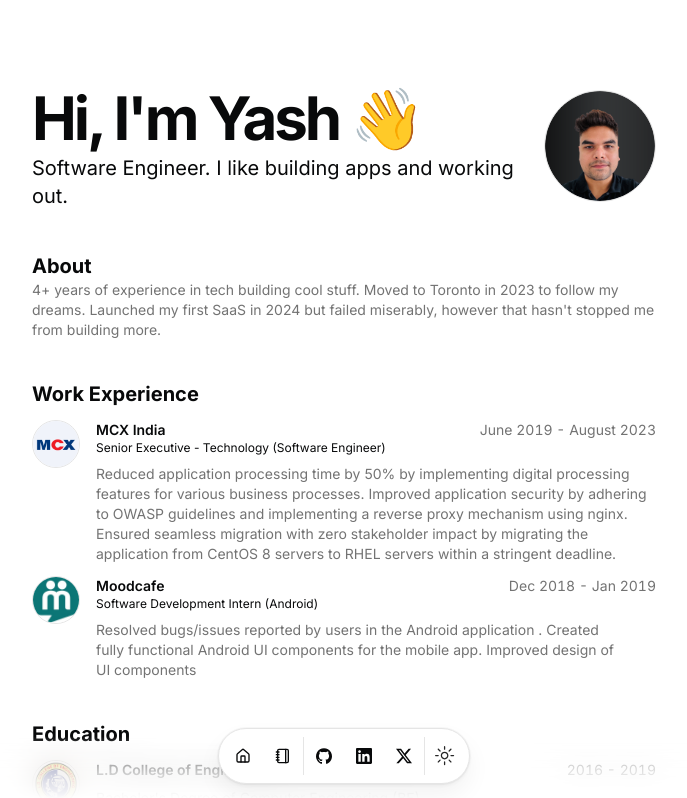
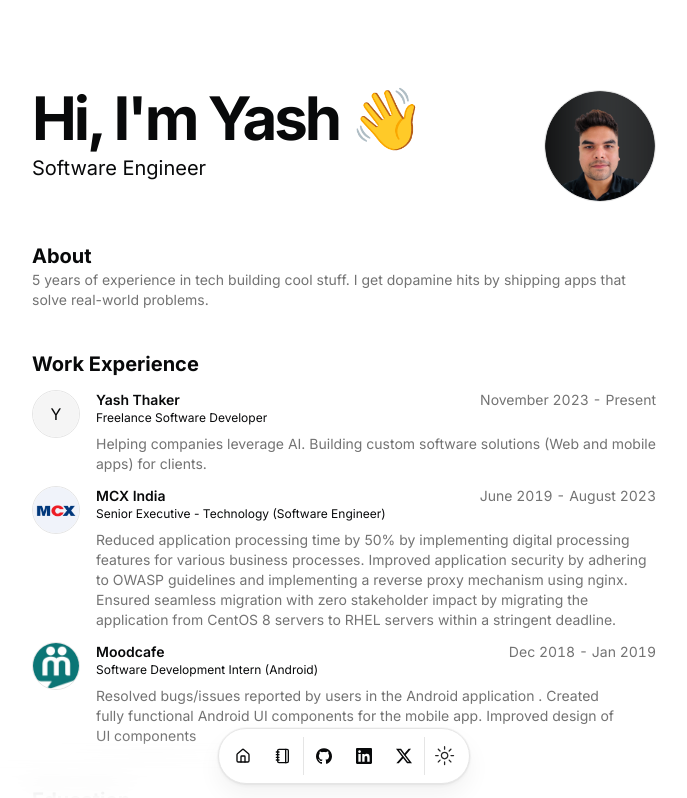
Before and after one commit to october7sveryown/portfolio-new, a Next.js app: page / in a window 1280 px wide. Shown: the top 798 px of the page, without its empty margins (296-983 px from the left). Built offline with nearby package versions, Linux system fonts and the light colour scheme.

Commit message:
Update resume.tsx

```diff
--- a/src/data/resume.tsx
+++ b/src/data/resume.tsx
@@ -10,9 +10,9 @@ export const DATA = {
   location: "Toronto, ON",
   locationLink: "https://www.google.com/maps/place/sanfrancisco",
   description:
-    "Software Engineer. I like building apps and working out.",
+    "Software Engineer",
   summary:
-    "4+ years of experience in tech building cool stuff. Moved to Toronto in 2023 to follow my dreams. Launched my first SaaS in 2024 but failed miserably, however that hasn't stopped me from building more.",
+    "5 years of experience in tech building cool stuff. I get dopamine hits by shipping apps that solve real-world problems.",
   avatarUrl: "/profile-pic.png",
   skills: [
     "Java",
@@ -46,6 +46,17 @@ export const DATA = {
   },
 
   work: [
+    {
+      company: "Yash Thaker",
+      href: "https://yash-thaker.vercel.app",
+      badges: [],
+      location: "Toronto, Canada",
+      title: "Freelance Software Developer",
+      start: "November 2023",
+      end: "Present",
+      description:
+        "Helping companies leverage AI. Building custom software solutions (Web and mobile apps) for clients.",
+    },
     {
       company: "MCX India",
       href: "https://mcxindia.com",
```
